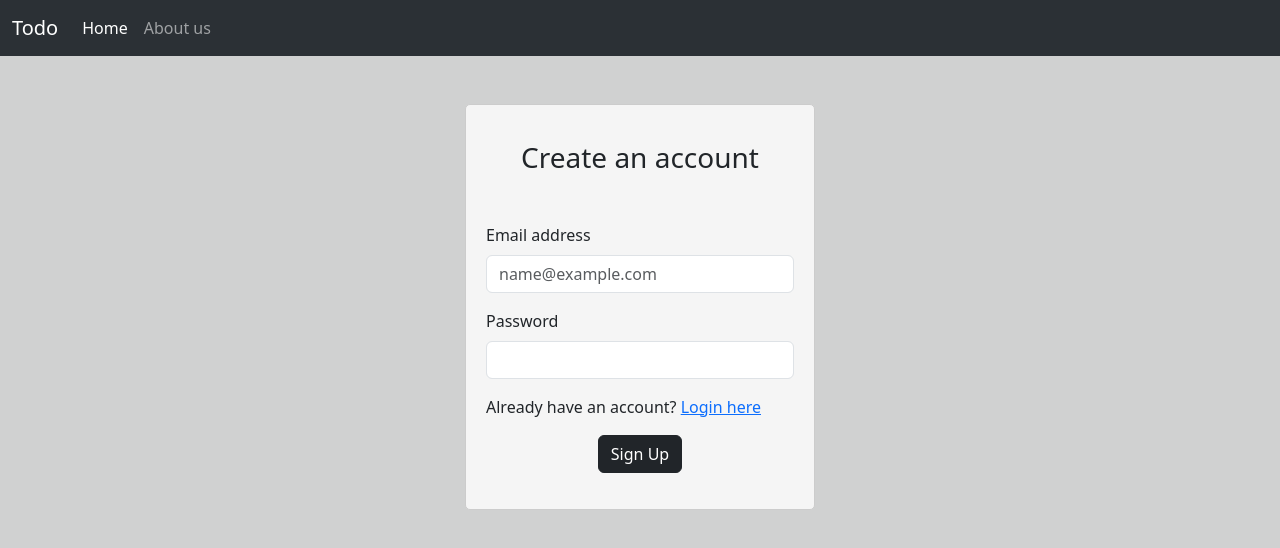
After one commit to sabatariq050/ToDo-App, a Flask app: page /register in a window 1280 px wide. The commit adds this page. Shown: the top 548 px of the page. Run offline with Flask 3, Linux system fonts and the light colour scheme; some libraries are stand-ins or nearby versions.

Commit message:
Todo App with Login functionality
Code is updated, User now has to first login and then they can add, update and delete todo according to their need.

```diff
--- /dev/null
+++ b/app2.py
@@ -0,0 +1,99 @@
+from flask import Flask, render_template, request, redirect, url_for,session, flash
+from datetime import datetime
+from flask_sqlalchemy import SQLAlchemy
+
+app2 = Flask(__name__)
+app2.config['SQLALCHEMY_DATABASE_URI'] = 'sqlite:///registered_todos.db'
+app2.config['SQLALCHEMY_TRACK_MODIFICATIONS']=False
+app2.secret_key = '123'
+db = SQLAlchemy(app2)
+app2.app_context().push()
+
+class User(db.Model):
+    id = db.Column(db.Integer, primary_key=True)
+    email = db.Column(db.String(120), unique=True, nullable=False)
+    password = db.Column(db.String(128), nullable=False)
+    todos = db.relationship('Todo', backref='user', lazy=True)
+
+class Todo(db.Model):
+    id=db.Column(db.Integer,primary_key=True)
+    title=db.Column(db.String(200), nullable=False)
+    desc=db.Column(db.String(500), nullable=False)
+    time=db.Column(db.DateTime, default=datetime.utcnow())
+    user_id = db.Column(db.Integer, db.ForeignKey('user.id'), nullable=False)
+
+
+@app2.route('/register', methods=['GET', 'POST'])
+def register():
+    if request.method == 'POST':
+        email = request.form['email']
+        password = request.form['password']
+
+        new_user = User(email=email, password=password)
+        db.session.add(new_user)
+        db.session.commit()
+        flash('Registration successful! You can now log in.', 'success')
+        return redirect(url_for('login'))
+    return render_template('register.html')
+
+@app2.route('/logout')
+def logout():
+    session.pop('user_id', None)
+    return redirect(url_for('login'))
+
+@app2.route('/', methods=['GET', 'POST'])
+def login():
+    if request.method == 'POST':
+        email = request.form['email']
+        password = request.form['password']
+
+        user = User.query.filter_by(email=email, password=password).first()
+
+        if user:
+            session['user_id']=user.id
+            return redirect(url_for('todo'))
+        else:
+            flash('Login failed. Please check your email and password.', 'danger')
+    return render_template('login.html')
+
+@app2.route('/todo', methods=['GET', 'POST'])
+def todo():
+    user_id=session.get('user_id')
+    if not user_id:
+        return redirect(url_for('login'))
+    if request.method=='POST':
+        title=request.form['title']
+        desc=request.form['desc']
+        todo=Todo(title=title, desc=desc,user_id=user_id)
+        db.session.add(todo)
+        db.session.commit()
+
+    user=User.query.get(user_id)
+    todos=user.todos
+    return render_template('first.html',todos=todos,allTodo=todos)
+
+@app2.route('/update/<int:id>' ,methods=['GET','POST'])
+def update(id):
+    if(request.method=='POST'):
+        title=request.form['title']
+        desc=request.form['desc']
+        todo=Todo.query.filter_by(id=id).first()
+        todo.title=title
+        todo.desc=desc
+        db.session.add(todo)
+        db.session.commit()
+        return redirect(url_for("todo"))
+    todo=Todo.query.filter_by(id=id).first()
+    return render_template('update.html',todo=todo)
+
+@app2.route('/delete/<int:id>')
+def delete(id):
+    todo=Todo.query.filter_by(id=id).first()
+    db.session.delete(todo)
+    db.session.commit()
+    return redirect(url_for('todo'))
+
+
+if __name__ =="__main__":
+    db.create_all()
+    app2.run(debug=True)
--- /dev/null
+++ b/templates/base2.html
@@ -0,0 +1,45 @@
+<!doctype html>
+<html lang="en">
+  <head>
+    <meta charset="utf-8">
+    <meta name="viewport" content="width=device-width, initial-scale=1">
+    <title>{% block title %}
+      {% endblock title %}
+    </title>
+    <link rel="stylesheet" href="https://stackpath.bootstrapcdn.com/bootstrap/4.5.2/css/bootstrap.min.css">
+    <link href="https://cdn.jsdelivr.net/npm/bootstrap@5.3.1/dist/css/bootstrap.min.css" rel="stylesheet" integrity="sha384-4bw+/aepP/YC94hEpVNVgiZdgIC5+VKNBQNGCHeKRQN+PtmoHDEXuppvnDJzQIu9" crossorigin="anonymous">
+  </head>
+  <body style="background-color: rgb(208, 209, 209);">
+    <nav class="navbar navbar-expand-lg bg-body-tertiary mb-5" class="navbar bg-dark border-bottom border-bottom-dark" data-bs-theme="dark">
+      <div class="container-fluid">
+        <a class="navbar-brand" href="#">Todo</a>
+        <button class="navbar-toggler" type="button" data-bs-toggle="collapse" data-bs-target="#navbarSupportedContent" aria-controls="navbarSupportedContent" aria-expanded="false" aria-label="Toggle navigation">
+          <span class="navbar-toggler-icon"></span>
+        </button>
+        <div class="collapse navbar-collapse" id="navbarSupportedContent">
+          <ul class="navbar-nav me-auto mb-2 mb-lg-0">
+            <li class="nav-item">
+              <a class="nav-link active" aria-current="page" href="/">Home</a>
+            </li>
+            <li class="nav-item">
+              <a class="nav-link" href="#">About us</a>
+            </li>
+          </ul>
+        </div>
+      </div>
+    </nav>
+    <script src="https://cdn.jsdelivr.net/npm/bootstrap@5.3.1/dist/js/bootstrap.bundle.min.js" integrity="sha384-HwwvtgBNo3bZJJLYd8oVXjrBZt8cqVSpeBNS5n7C8IVInixGAoxmnlMuBnhbgrkm" crossorigin="anonymous"></script>
+  </body>
+</html>
+{% block body %}
+
+{% endblock body %}
+{% block register %}
+
+{% endblock register %}
+{% block login %}
+
+{% endblock login %}
+{% block select %}
+
+{% endblock select %}
--- /dev/null
+++ b/templates/register.html
@@ -0,0 +1,20 @@
+{% extends 'base2.html' %}
+{% block title %}
+      Register Todo App
+    {% endblock title %}
+{% block register %}
+    <form method="POST" class="container mt-5" style="width: 350px; height:fit-content;margin: 0 auto; padding: 20px; border: 1px solid #ccc; border-radius: 5px; background-color: #f5f5f5;">
+      <h3 style="text-align: center;" class="mt-3">Create an account</h3>
+      <div class="mb-3  mt-5" >
+        <label for="exampleInputEmail1" class="form-label">Email address</label>
+        <input type="email" class="form-control" name="email" id="floatingInputValue" placeholder="name@example.com">
+        </div>
+        <div class="mb-3">
+          <label for="exampleInputPassword1" class="form-label">Password</label>
+          <input type="password"  name="password"class="form-control" id="exampleInputPassword1">
+        </div>
+        <p class="mt-3">Already have an account? <a href="{{ url_for('login') }}">Login here</a></p>
+      </div>
+        <button type="submit" class="btn btn-primary btn-dark mb-3"  style="margin: auto; display: block;"\>Sign Up</button>
+      </form>
+{% endblock register %}
--- a/templates/update.html
+++ b/templates/update.html
@@ -1,8 +1,8 @@
-{% extends 'base.html' %}
+{% extends 'base2.html' %}
 {% block update %}
 
 
-<form class="container" style="margin-top: 50px;" action="/update/{{todo.sno}}" method="POST">
+<form class="container" style="margin-top: 50px;" action="/update/{{todo.id}}" method="POST">
     <h2>Update Your Todo </h2>
     <div class="mb-3">
       <label for="title" class="form-label">Todo Title</label>
```
Also changed, not shown: app.py (deleted, +0 -56 lines), templates/base.html (deleted, +0 -38 lines), templates/first.html (+11 -10 lines), templates/login.html (added, +99 -0 lines).
